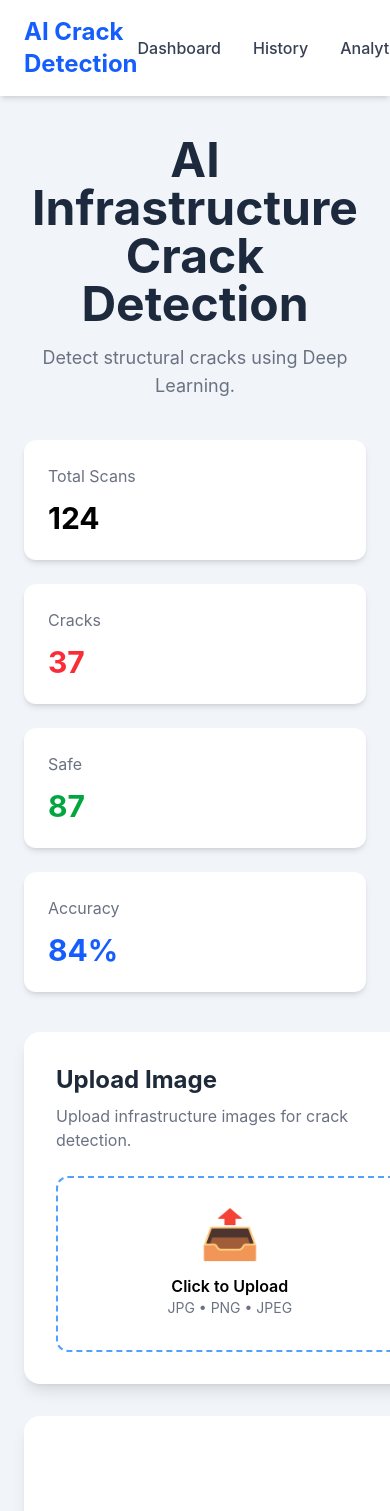
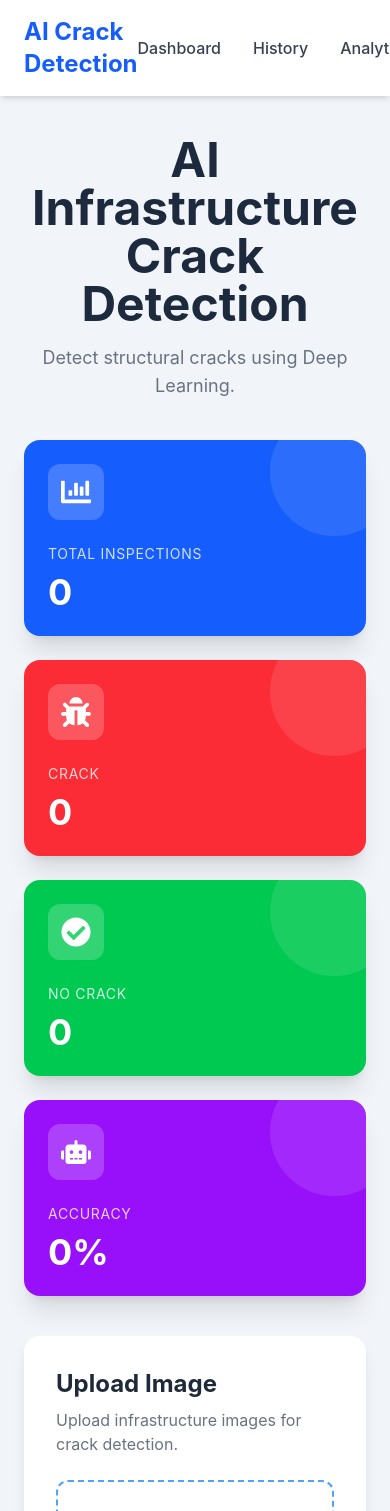
Before and after one commit to Priyanshu-Mehrotra2704/AI-Infrastructure-Crack-Detection, a React app in the folder frontend/: page / in a window 390 px wide. Shown: the top 1511 px of the page. Built offline with nearby package versions, Linux system fonts and the light colour scheme; no server answers; the HTML template or start-up script is replaced by a standard one.

Commit message:
stats intergrated

```diff
--- a/frontend/src/components/History.jsx
+++ b/frontend/src/components/History.jsx
@@ -3,98 +3,107 @@ import { getHistory, deleteHistory } from "../services/api";
 import { FaTrash } from "react-icons/fa";
 
 function History({ refresh }) {
-
     const [history, setHistory] = useState([]);
     const [search, setSearch] = useState("");
+    const [filter, setFilter] = useState("All");
+
     const fetchHistory = async () => {
+        try {
+            const response = await getHistory();
+            setHistory(response.data);
+        } catch (error) {
+            console.error(error);
+        }
+    };
 
+    const handleDelete = async (id) => {
         try {
-
-            const response = await getHistory();
-
-            setHistory(response.data);
-
-        } catch (error) {
-
-            console.log(error);
-
-        }
-
-    };
-    const handleDelete = async (id) => {
-
-        try {
-
             await deleteHistory(id);
             fetchHistory();
-
         } catch (error) {
-
             console.error(error);
         }
-    }
+    };
 
     useEffect(() => {
-
         fetchHistory();
-
     }, [refresh]);
 
+    const filteredHistory = history.filter((item) => {
+        const matchSearch = item.image_name
+            .toLowerCase()
+            .includes(search.toLowerCase());
+
+        const matchFilter =
+            filter === "All" || item.prediction === filter;
+
+        return matchSearch && matchFilter;
+    });
 
     return (
+        <div className="mt-10 bg-white rounded-xl shadow-lg p-6">
 
-        <div className="mt-10">
-
-            <h2 className="text-2xl font-bold mb-5">
-
-                Inspection History
-
-            </h2>
-            <div className="flex justify-between items-center mb-6">
+            <div className="flex flex-col md:flex-row justify-between items-center gap-4 mb-6">
 
                 <h2 className="text-2xl font-bold">
                     Inspection History
                 </h2>
+
+                <div className="flex gap-3">
 
                     <input
                         type="text"
                         placeholder="Search image..."
                         value={search}
                         onChange={(e) => setSearch(e.target.value)}
-            className="border border-gray-300 rounded-lg px-4 py-2 w-72 focus:outline-none focus:ring-2 focus:ring-blue-500"
+                        className="border border-gray-300 rounded-lg px-4 py-2 w-64 focus:outline-none focus:ring-2 focus:ring-blue-500"
                     />
+
+                    <select
+                        value={filter}
+                        onChange={(e) => setFilter(e.target.value)}
+                        className="border border-gray-300 rounded-lg px-3 py-2"
+                    >
+                        <option>All</option>
+                        <option>Crack</option>
+                        <option>No Crack</option>
+                    </select>
 
                 </div>
 
-            {
-                history.length === 0 ?
+            </div>
 
-                (
+            {filteredHistory.length === 0 ? (
 
-                    <p>No inspections yet.</p>
+                <div className="text-center py-10">
 
-                )
+                    <h3 className="text-xl font-semibold mb-2">
+                        No Inspection History
+                    </h3>
 
-                :
+                    <p className="text-gray-500">
+                        Upload an image to see previous inspections.
+                    </p>
 
-                (
+                </div>
 
-                    <table className="w-full border">
+            ) : (
+
+                <div className="overflow-x-auto">
+
+                    <table className="w-full bg-white rounded-xl overflow-hidden shadow-lg">
 
                         <thead>
 
-                            <tr className="bg-gray-200">
+                            <tr className="bg-blue-600 text-white">
 
-                                <th className="p-2">Image</th>
-
-                                <th className="p-2">Prediction</th>
-
-                                <th className="p-2">Confidence</th>
-
-                                <th className="p-2">Model</th>
-
-                                <th className="p-2">Structure</th>
-                                <th className="p-2">Action</th>
+                                <th className="p-3">Image</th>
+                                <th className="p-3">Prediction</th>
+                                <th className="p-3">Confidence</th>
+                                <th className="p-3">Model</th>
+                                <th className="p-3">Structure</th>
+                                <th className="p-3">Date</th>
+                                <th className="p-3">Action</th>
 
                             </tr>
 
@@ -102,59 +111,72 @@ function History({ refresh }) {
 
                         <tbody>
 
-                            {
-                                history.map((item) => (
+                            {filteredHistory.map((item) => (
 
                                 <tr
                                     key={item.id}
-                                        className="text-center border-t"
+                                    className="text-center border-b hover:bg-gray-100 transition"
                                 >
 
-                                        <td className="p-2">
+                                    <td className="p-3 font-medium">
                                         {item.image_name}
                                     </td>
 
-                                        <td className="p-2">
+                                    <td className="p-3">
+
+                                        <span
+                                            className={`px-3 py-1 rounded-full text-white text-sm font-semibold ${
+                                                item.prediction === "Crack"
+                                                    ? "bg-red-500"
+                                                    : "bg-green-500"
+                                            }`}
+                                        >
                                             {item.prediction}
+                                        </span>
+
                                     </td>
 
-                                        <td className="p-2">
-                                            {item.confidence}%
+                                    <td className="p-3 font-semibold text-blue-600">
+                                        {item.confidence.toFixed(2)}%
                                     </td>
 
-                                        <td className="p-2">
+                                    <td className="p-3">
                                         {item.model_name}
                                     </td>
 
-                                        <td className="p-2">
+                                    <td className="p-3">
                                         {item.structure_type}
                                     </td>
-                                        <td className="p-2">
+
+                                    <td className="p-3">
+                                        {new Date(item.created_at).toLocaleString()}
+                                    </td>
+
+                                    <td className="p-3">
+
                                         <button
                                             onClick={() => handleDelete(item.id)}
-                                                className="bg-red-500 hover:bg-red-600 text-white px-3 py-1 rounded"
+                                            className="bg-red-500 hover:bg-red-600 text-white p-2 rounded-full transition"
                                         >
                                             <FaTrash />
                                         </button>
+
                                     </td>
 
                                 </tr>
 
-                                ))
-                            }
+                            ))}
 
                         </tbody>
 
                     </table>
 
-                )
+                </div>
 
-            }
+            )}
 
         </div>
-
     );
-
 }
 
 export default History;
--- /dev/null
+++ b/frontend/src/components/StatsCard.jsx
@@ -0,0 +1,50 @@
+function StatsCard({ title, value, icon, color }) {
+
+    return (
+
+        <div
+            className={`relative overflow-hidden rounded-2xl ${color}
+            text-white p-6 shadow-xl hover:shadow-2xl
+            hover:-translate-y-2 transition-all duration-300`}
+        >
+
+            {/* Background Circle */}
+
+            <div
+                className="absolute -right-8 -top-8
+                w-32 h-32 rounded-full bg-white/10"
+            ></div>
+
+            {/* Icon */}
+
+            <div
+                className="w-14 h-14 rounded-xl
+                bg-white/20 flex items-center
+                justify-center text-3xl mb-6"
+            >
+                {icon}
+            </div>
+
+            {/* Title */}
+
+            <p className="text-white/80 text-sm uppercase tracking-wider">
+
+                {title}
+
+            </p>
+
+            {/* Value */}
+
+            <h2 className="text-4xl font-bold mt-2">
+
+                {value}
+
+            </h2>
+
+        </div>
+
+    );
+
+}
+
+export default StatsCard;
--- a/frontend/src/pages/Dashboard.jsx
+++ b/frontend/src/pages/Dashboard.jsx
@@ -1,45 +1,93 @@
-import { useState } from "react";
-import axios from "axios";
+import { useState, useEffect } from "react";
 
 import Navbar from "../components/Navbar";
 import UploadCard from "../components/UploadCard";
 import ResultCard from "../components/ResultCard";
 import Loader from "../components/Loader";
 import History from "../components/History";
+import StatsCard from "../components/StatsCard";
+
+import {
+    predictImage,
+    getDashboardStats
+} from "../services/api";
+
+import {
+    FaChartBar,
+    FaBug,
+    FaCheckCircle,
+    FaRobot
+} from "react-icons/fa";
 
 function Dashboard() {
+
     const [file, setFile] = useState(null);
     const [preview, setPreview] = useState(null);
     const [result, setResult] = useState(null);
     const [loading, setLoading] = useState(false);
+
     const [refreshHistory, setRefreshHistory] = useState(false);
+
+    const [stats, setStats] = useState({
+        total: 0,
+        crack: 0,
+        no_crack: 0,
+        accuracy: 0
+    });
+
+    const fetchDashboardStats = async () => {
+
+        try {
+
+            const response = await getDashboardStats();
+            setStats(response.data);
+
+        } catch (error) {
+
+            console.error(error);
+
+        }
+
+    };
+
+    useEffect(() => {
+
+        fetchDashboardStats();
+
+    }, []);
 
     const analyzeImage = async () => {
 
         if (!file) {
+
             alert("Please select an image.");
+
             return;
+
         }
 
         const formData = new FormData();
+
         formData.append("file", file);
 
         setLoading(true);
+
         setResult(null);
 
         try {
 
-            const response = await axios.post(
-                "http://localhost:8000/predict/",
-                formData
-            );
+            const response = await predictImage(formData);
 
             setResult(response.data);
+
+            fetchDashboardStats();
+
             setRefreshHistory(!refreshHistory);
 
         } catch (error) {
 
             console.error(error);
+
             alert("Prediction failed.");
 
         } finally {
@@ -47,6 +95,7 @@ function Dashboard() {
             setLoading(false);
 
         }
+
     };
 
     return (
@@ -56,6 +105,8 @@ function Dashboard() {
             <Navbar />
 
             <div className="max-w-7xl mx-auto px-6 py-10">
+
+                {/* Heading */}
 
                 <div className="text-center mb-10">
 
@@ -75,71 +126,35 @@ function Dashboard() {
 
                 {/* Statistics */}
 
-                <div className="grid grid-cols-1 md:grid-cols-4 gap-6 mb-10">
+                <div className="grid grid-cols-1 md:grid-cols-2 lg:grid-cols-4 gap-6 mb-10">
 
-                    <div className="bg-white rounded-xl shadow-md p-6">
+                    <StatsCard
+                        title="Total Inspections"
+                        value={stats.total}
+                        icon={<FaChartBar />}
+                        color="bg-blue-600"
+                    />
 
-                        <h3 className="text-gray-500">
+                    <StatsCard
+                        title="Crack"
+                        value={stats.crack}
+                        icon={<FaBug />}
+                        color="bg-red-500"
+                    />
 
-                            Total Scans
+                    <StatsCard
+                        title="No Crack"
+                        value={stats.no_crack}
+                        icon={<FaCheckCircle />}
+                        color="bg-green-500"
+                    />
 
-                        </h3>
-
-                        <h1 className="text-3xl font-bold mt-3">
-
-                            124
-
-                        </h1>
-
-                    </div>
-
-                    <div className="bg-white rounded-xl shadow-md p-6">
-
-                        <h3 className="text-gray-500">
-
-                            Cracks
-
-                        </h3>
-
-                        <h1 className="text-3xl font-bold text-red-500 mt-3">
-
-                            37
-
-                        </h1>
-
-                    </div>
-
-                    <div className="bg-white rounded-xl shadow-md p-6">
-
-                        <h3 className="text-gray-500">
-
-                            Safe
-
-                        </h3>
-
-                        <h1 className="text-3xl font-bold text-green-600 mt-3">
-
-                            87
-
-                        </h1>
-
-                    </div>
-
-                    <div className="bg-white rounded-xl shadow-md p-6">
-
-                        <h3 className="text-gray-500">
-
-                            Accuracy
-
-                        </h3>
-
-                        <h1 className="text-3xl font-bold text-blue-600 mt-3">
-
-                            84%
-
-                        </h1>
-
-                    </div>
+                    <StatsCard
+                        title="Accuracy"
+                        value={`${stats.accuracy}%`}
+                        icon={<FaRobot />}
+                        color="bg-purple-600"
+                    />
 
                 </div>
 
@@ -153,14 +168,15 @@ function Dashboard() {
                         setPreview={setPreview}
                     />
 
-                    {loading ? (
-                        <Loader />
-                    ) : (
-                        <ResultCard result={result}/>
-                    )}
-                    <History refresh= {setRefreshHistory}/>
+                    {
+                        loading
+                            ? <Loader />
+                            : <ResultCard result={result} />
+                    }
 
                 </div>
+
+                {/* Analyze Button */}
 
                 <div className="mt-8 flex justify-center">
 
@@ -178,11 +194,20 @@ function Dashboard() {
 
                 </div>
 
+                {/* History */}
+
+                <div className="mt-12">
+
+                    <History refresh={refreshHistory} />
+
+                </div>
+
             </div>
 
         </div>
 
     );
+
 }
 
 export default Dashboard;
```
Also changed, not shown: frontend/src/services/api.js (+9 -6 lines), 2 other files (tests, documents, lock files or other folders). Lines whose indentation alone changed are shown as unchanged.
